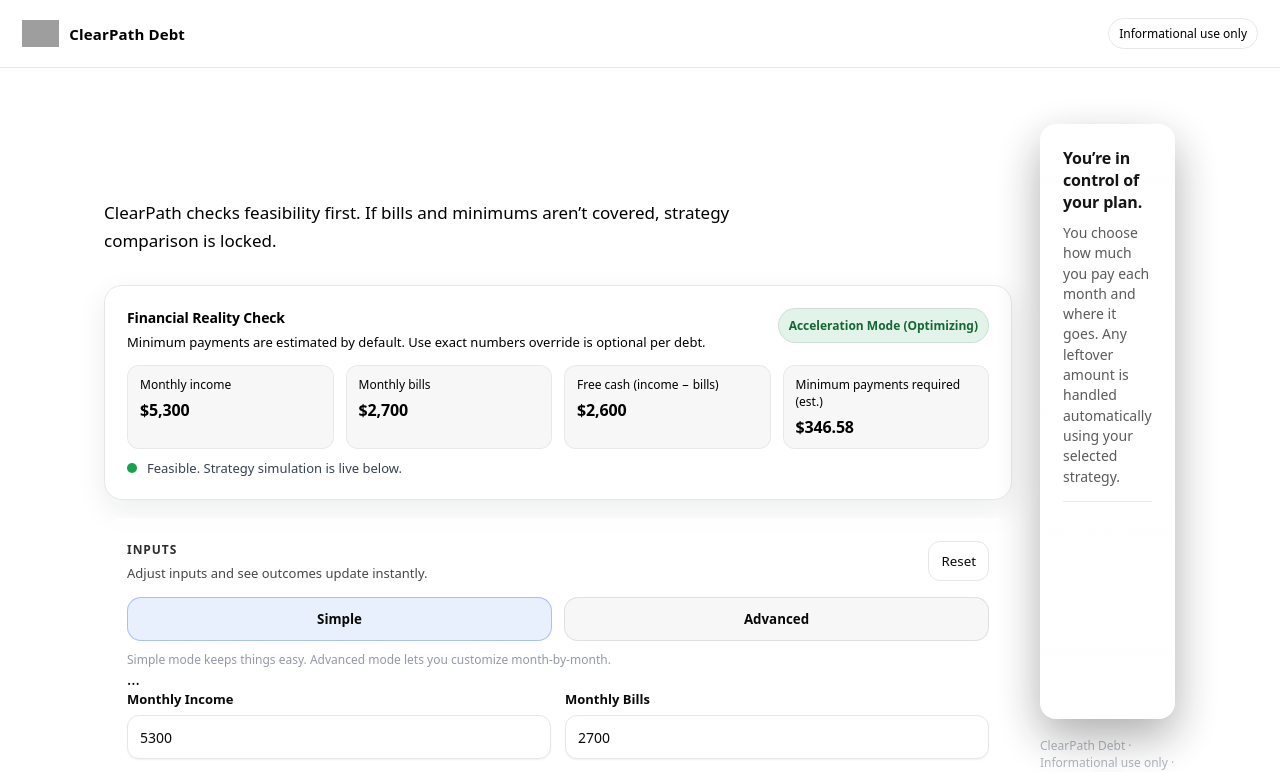
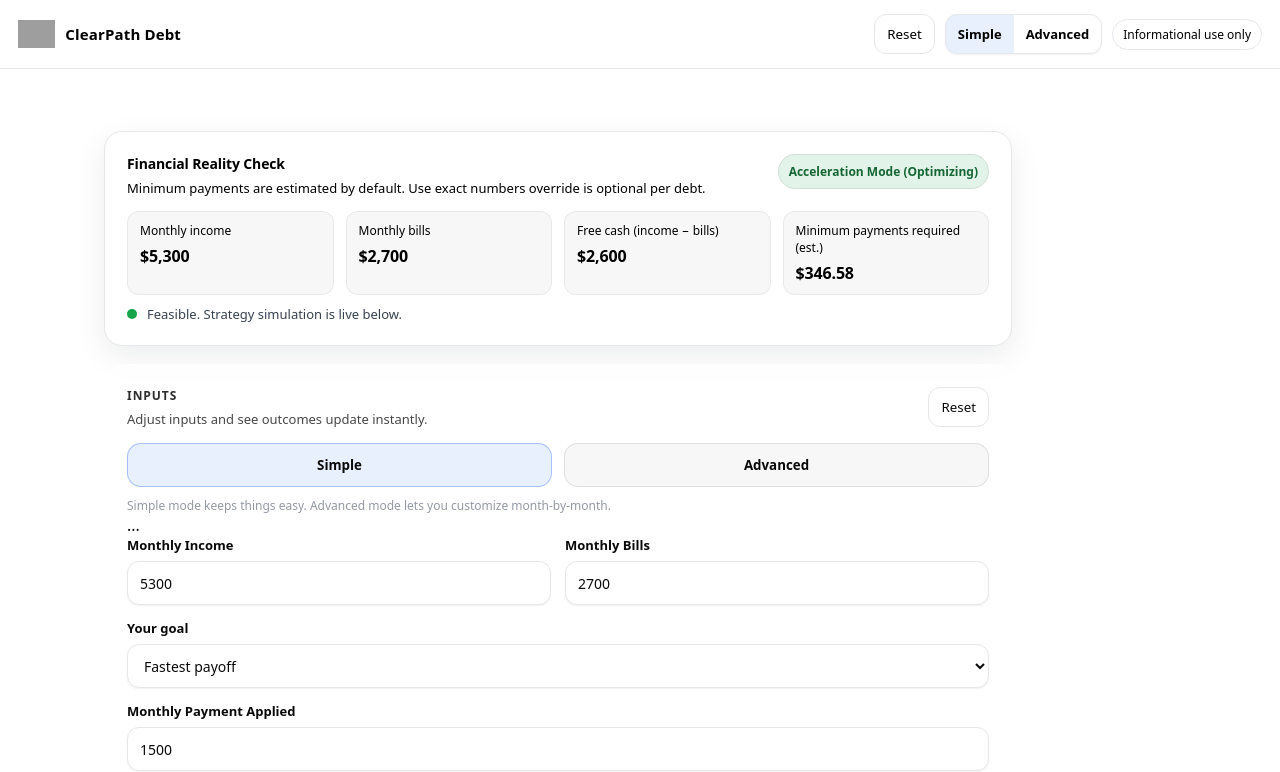
Before and after one commit to vukovuka/clearpath-debt, a React (Vite) app: page / in a window 1280 px wide. Shown: the top 772 px of the page. Built offline with nearby package versions, Linux system fonts and the light colour scheme; grey boxes are pictures that could not be loaded.

Commit message:
Clean topbar: move controls into header and hide sidebar

```diff
--- a/src/App.css
+++ b/src/App.css
@@ -37,13 +37,45 @@ body {
   display: flex;
   align-items: center;
   justify-content: space-between;
-  padding: 18px 22px;
+  padding: 14px 18px;
   border-bottom: 1px solid var(--line);
   background: rgba(255, 255, 255, 0.85);
   backdrop-filter: blur(10px);
   position: sticky;
   top: 0;
   z-index: 10;
+}
+
+.header-right { display: flex; align-items: center; }
+
+.header-actions{
+  display:flex;
+  align-items:center;
+  gap:10px;
+}
+
+.segmented{
+  display:flex;
+  border:1px solid var(--border);
+  border-radius:12px;
+  overflow:hidden;
+  background:#fff;
+  box-shadow: var(--shadow-sm);
+}
+
+.seg-btn{
+  border:0;
+  background:transparent;
+  padding:10px 12px;
+  font-weight:700;
+  font-size:13px;
+  color: var(--muted);
+  cursor:pointer;
+}
+
+.seg-btn.active{
+  color: var(--text);
+  background: var(--accent-soft);
 }
 
 
@@ -1696,3 +1728,7 @@ input:focus, select:focus {
   font-weight: 700;
   letter-spacing: 0.01em;
 }
+
+.right { display: none; }
+.layout { grid-template-columns: 1fr; }
+.left { width: 100%; }
--- a/src/App.jsx
+++ b/src/App.jsx
@@ -952,7 +952,28 @@ const response = await fetch(`${API_BASE_URL}/v1/export/pdf`, {
           <span className="brand-name">ClearPath Debt</span>
         </div>
 
-        <div className="header-right">
+        <div className="header-actions">
+  <button type="button" className="ghost" onClick={resetAll}>
+    Reset
+  </button>
+
+  <div className="segmented">
+    <button
+      type="button"
+      className={`seg-btn ${uiMode === "simple" ? "active" : ""}`}
+      onClick={() => setUiMode("simple")}
+    >
+      Simple
+    </button>
+    <button
+      type="button"
+      className={`seg-btn ${uiMode === "advanced" ? "active" : ""}`}
+      onClick={() => setUiMode("advanced")}
+    >
+      Advanced
+    </button>
+  </div>
+
   {lastUpdated ? (
     <span className="header-chip">Last updated: {formatUpdated(lastUpdated)}</span>
   ) : (
@@ -963,10 +984,6 @@ const response = await fetch(`${API_BASE_URL}/v1/export/pdf`, {
 
       <main className="container">
         <section className="left">
-          <h1 className="headline">A debt plan that matches real life.</h1>
-          <p className="subheadline">
-            ClearPath checks feasibility first. If bills and minimums aren’t covered, strategy comparison is locked.
-          </p>
 
           {/* Reality Check */}
           <div className={`reality card ${stateTone}`}>
```
Lines whose indentation alone changed are shown as unchanged.
